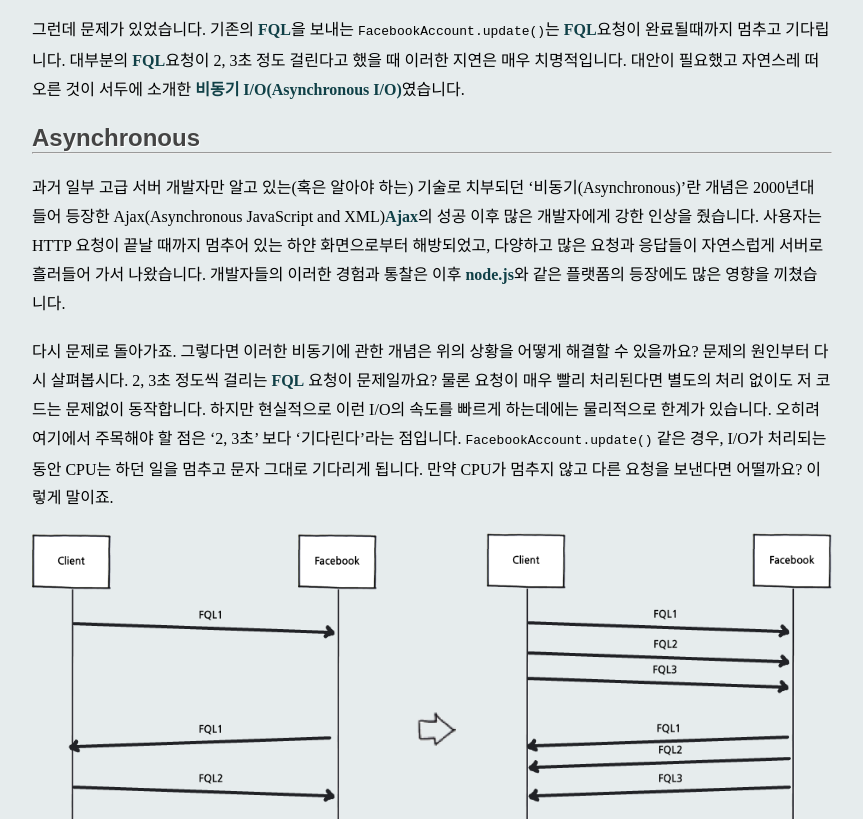
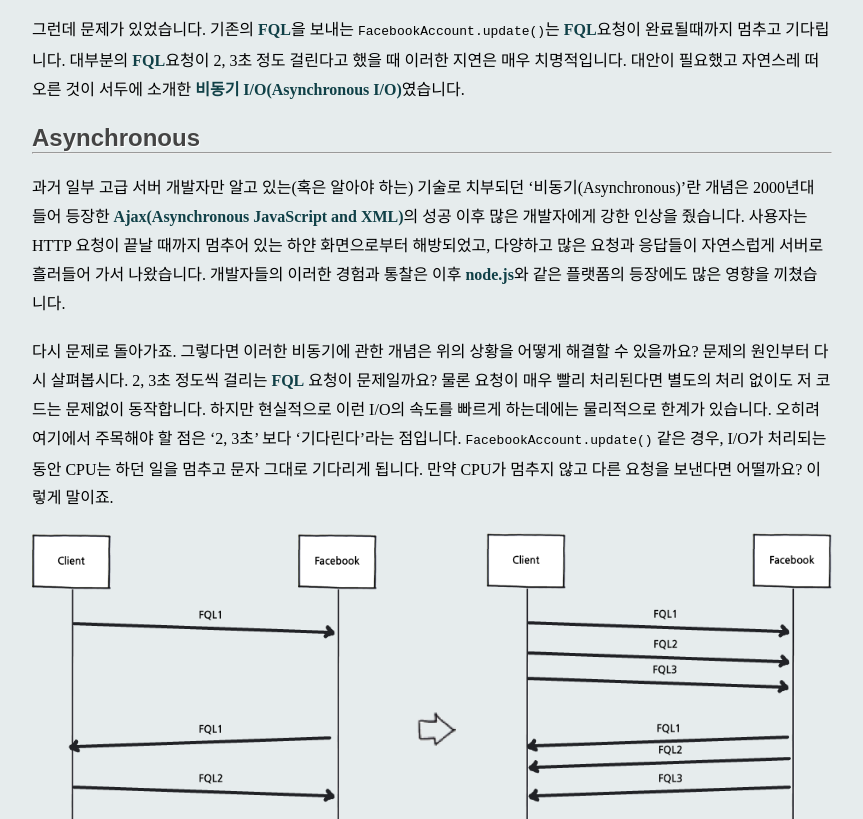
Before and after one commit to darjeeling/spoqa.github.com, a Jekyll site: the page built from _posts/2012-02-13-concurrency-and-eventlet.md, in a window 1280 px wide and 900 px high, scrolled down 1240 px, cut to the strip 81-900 px from the top of the window. Shown: the whole strip, without its empty margins (208-1071 px from the left). Built offline with Jekyll 4.4.1, drawn with Linux system fonts in a browser that asks for light colours; nearby versions of some CDN libraries; comment, search, counter and statistics services are not loaded.

Commit message:
- 잘못된 링크 수정

```diff
--- a/_posts/2012-02-13-concurrency-and-eventlet.md
+++ b/_posts/2012-02-13-concurrency-and-eventlet.md
@@ -20,7 +20,7 @@
 ## Asynchronous
 ---
 
-과거 일부 고급 서버 개발자만 알고 있는(혹은 알아야 하는) 기술로 치부되던 '비동기(Asynchronous)'란 개념은 2000년대 들어 등장한 Ajax(Asynchronous JavaScript and XML)[Ajax]의 성공 이후 많은 개발자에게 강한 인상을 줬습니다. 사용자는 HTTP 요청이 끝날 때까지 멈추어 있는 하얀 화면으로부터 해방되었고, 다양하고 많은 요청과 응답들이 자연스럽게 서버로 흘러들어 가서 나왔습니다. 개발자들의 이러한 경험과 통찰은 이후 [node.js]와 같은 플랫폼의 등장에도 많은 영향을 끼쳤습니다.
+과거 일부 고급 서버 개발자만 알고 있는(혹은 알아야 하는) 기술로 치부되던 '비동기(Asynchronous)'란 개념은 2000년대 들어 등장한 [Ajax(Asynchronous JavaScript and XML)][Ajax]의 성공 이후 많은 개발자에게 강한 인상을 줬습니다. 사용자는 HTTP 요청이 끝날 때까지 멈추어 있는 하얀 화면으로부터 해방되었고, 다양하고 많은 요청과 응답들이 자연스럽게 서버로 흘러들어 가서 나왔습니다. 개발자들의 이러한 경험과 통찰은 이후 [node.js]와 같은 플랫폼의 등장에도 많은 영향을 끼쳤습니다.
 
 다시 문제로 돌아가죠. 그렇다면 이러한 비동기에 관한 개념은 위의 상황을 어떻게 해결할 수 있을까요? 문제의 원인부터 다시 살펴봅시다. 2, 3초 정도씩 걸리는 [FQL] 요청이 문제일까요? 물론 요청이 매우 빨리 처리된다면 별도의 처리 없이도 저 코드는 문제없이 동작합니다. 하지만 현실적으로 이런 I/O의 속도를 빠르게 하는데에는 물리적으로 한계가 있습니다. 오히려 여기에서 주목해야 할 점은 '2, 3초' 보다 '기다린다'라는 점입니다. <code>FacebookAccount.update()</code> 같은 경우, I/O가 처리되는 동안 CPU는 하던 일을 멈추고 문자 그대로 기다리게 됩니다. 만약 CPU가 멈추지 않고 다른 요청을 보낸다면 어떨까요? 이렇게 말이죠.
 
```
